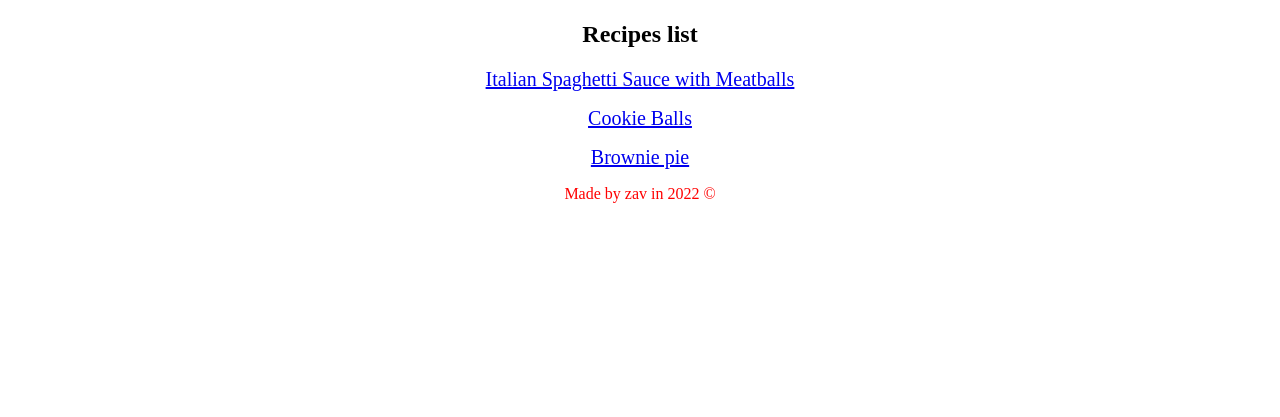
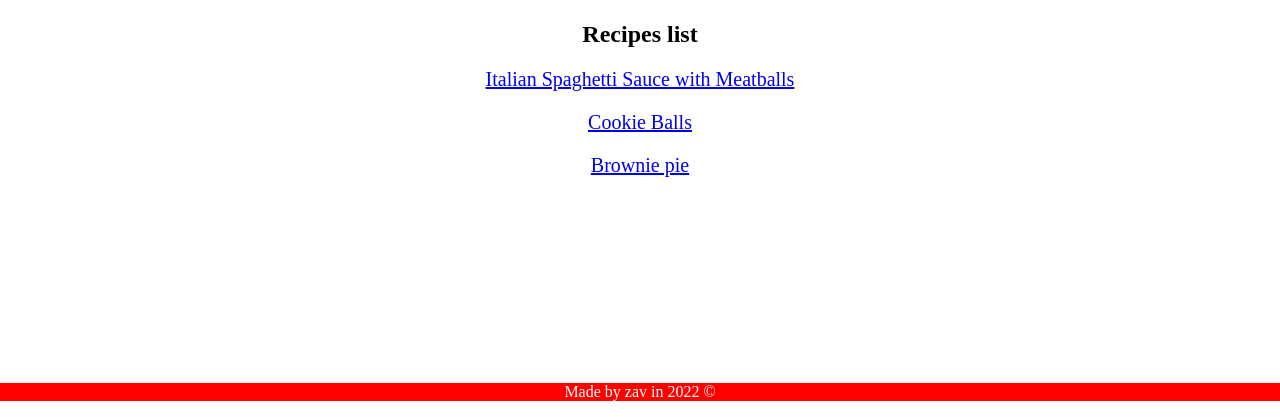
Before and after one commit to konstantinos-zavos/odin-recipes, a plain HTML site: page index.html in a window 1280 px wide. Shown: the part 383-800 px from the top of the page. Drawn offline with Linux system fonts and the light colour scheme.

Commit message:
Fix css issues and make index.html look ever better.

```diff
--- a/css/style.css
+++ b/css/style.css
@@ -1,19 +1,27 @@
 /*  Currently, only index.html has css styling */
 
-div {
+  .copyright {
+    color: red;
+    position: fixed;
+    left: 0;
+    bottom: 0;
+    width: 100%;
+    background-color: red;
     color: white;
-    background-color: black;
-  }
-
-  p {
-    color: red;
+    text-align: center;
   }
 
 
-  body {
+  .title {
     text-align: center;
   }
 
-  a {
+  .index-links {
     font-size: 20px;
+    text-align: center;
   }
+
+
+  .image {
+    text-align: center;
+  }
--- a/index.html
+++ b/index.html
@@ -8,13 +8,16 @@
     <title>Odin Recipes</title>
 </head>
 <body>
-    <h1>Welcome to MonkeChef</h1>
+    <h1 class="title">Welcome to MonkeChef</h1>
+    <div class="image">
     <img src="img/monke.gif" alt="Monkey cooking burger">
-    <h2>Recipes list</h2>
+    </div>
+    <h2 class="title">Recipes list</h2>
+    <div class="index-links">
     <p><a href="recipes/meatballs.html">Italian Spaghetti Sauce with Meatballs</a></p>
     <p><a href="recipes/cookieballs.html">Cookie Balls</a></p>
     <p><a href="recipes/browniepie.html">Brownie pie</a></p>
-
-    <p>Made by zav in 2022 ©</p>
+    </div>
+    <p class="copyright">Made by zav in 2022 ©</p>
 </body>
 </html>
```
Also changed, not shown: recipes/meatballs.html (+1 -1 lines).
